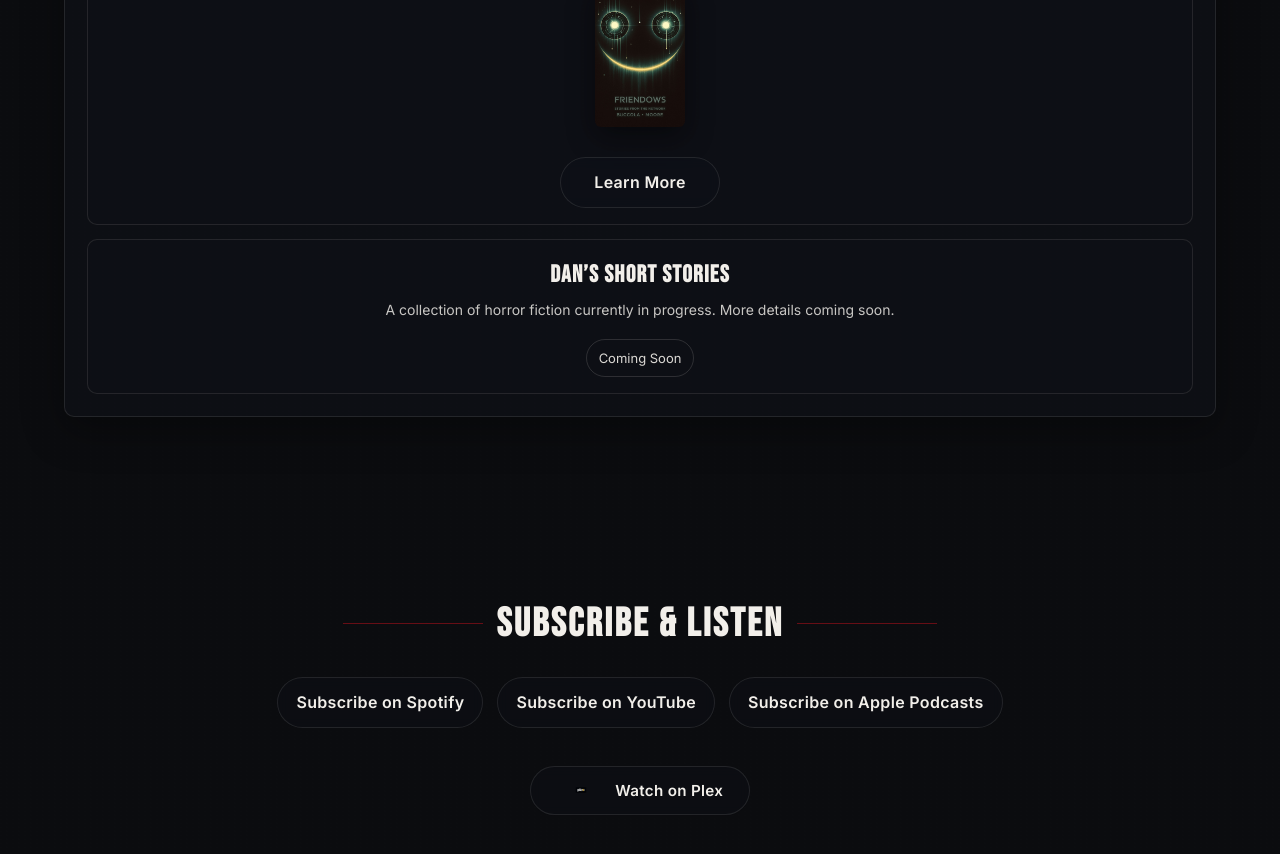
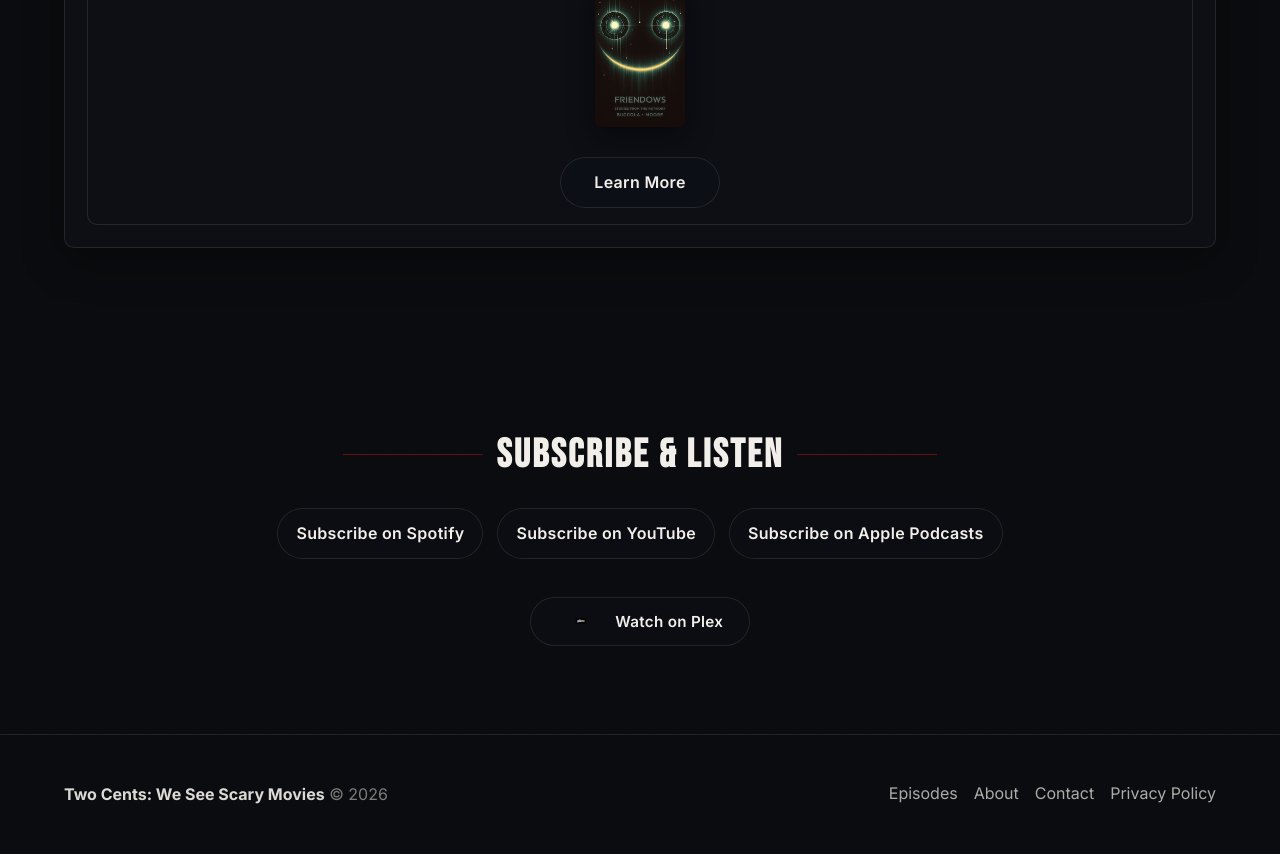
Before and after one commit to talonbuccola-cloud/two-cents-podcast, a Jekyll site: the page built from index.html, in a window 1280 px wide and 900 px high, scrolled down 2690 px. Shown: the top 854 px of the window. Built offline with Jekyll 4.4.1, drawn with Linux system fonts in a browser that asks for light colours.

Commit message:
Update index.html

```diff
--- a/index.html
+++ b/index.html
@@ -152,16 +152,6 @@
 
         <a class="btn secondary" href="https://a.co/d/f16FpVM" target="_blank" rel="noopener">Learn More</a>
       </div>
-
-      <div class="row">
-        <div class="host-text">
-          <h4>Dan’s Short Stories</h4>
-          <p>A collection of horror fiction currently in progress. More details coming soon.</p>
-        </div>
-
-        <span class="chip" aria-label="Coming soon">Coming Soon</span>
-      </div>
-
     </div>
   </div>
 </section>
```
